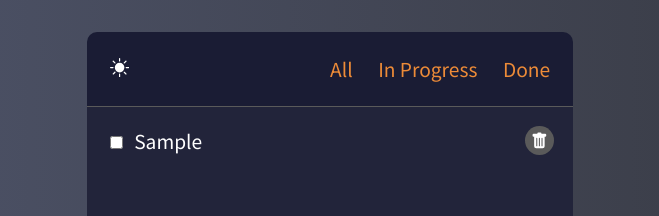
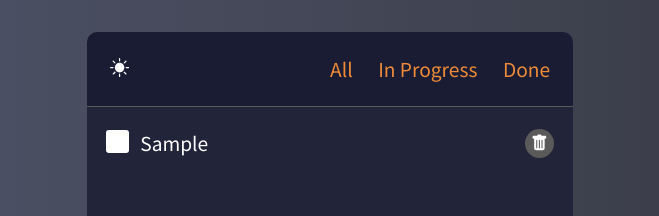
Before and after one commit to hheeseung/dream-coding-to-do-list, a React (Create React App) app: page / in a window 1280 px wide. Both pictures are taken after typing "Sample" into the empty fields and a click on the button "Add". Shown: the top 216 px of the page, without its empty margins (310-969 px from the left). Built offline with nearby package versions, Linux system fonts and the light colour scheme.

Commit message:
feat: 체크박스 체크 여부에 따른 할일 완료여부 변경

```diff
--- a/src/App.js
+++ b/src/App.js
@@ -2,17 +2,17 @@ import { BsFillSunFill } from "react-icons/bs";
 import styles from "./App.module.css";
 import { useForm } from "react-hook-form";
 import { useState } from "react";
+import { v4 as uuidv4 } from "uuid";
 import Todo from "./components/todo/Todo";
-import { v4 as uuidv4 } from "uuid";
 uuidv4();
 
-const DEFAULT_DATA = JSON.parse(localStorage.getItem("todos")) || [];
+const DEFAULT_TODOS = JSON.parse(localStorage.getItem("todos")) || [];
 
 function App() {
   const { register, handleSubmit, setValue } = useForm();
-  const [todos, setTodos] = useState(DEFAULT_DATA);
+  const [todos, setTodos] = useState(DEFAULT_TODOS);
 
-  const onValid = (data) => {
+  const handleAdd = (data) => {
     if (localStorage.getItem("todos") === null) {
       localStorage.setItem("todos", JSON.stringify(todos));
     }
@@ -51,11 +51,16 @@ function App() {
         <main className={styles.todos}>
           <ul className={styles.todo}>
             {todos.map((todo) => (
-              <Todo {...todo} key={todo.id} handleDelete={handleDelete} />
+              <Todo
+                {...todo}
+                key={todo.id}
+                handleDelete={handleDelete}
+                setTodos={setTodos}
+              />
             ))}
           </ul>
         </main>
-        <form className={styles.form} onSubmit={handleSubmit(onValid)}>
+        <form className={styles.form} onSubmit={handleSubmit(handleAdd)}>
           <input
             type="text"
             placeholder="Add To Do"
--- a/src/App.module.css
+++ b/src/App.module.css
@@ -71,6 +71,49 @@
   font-size: larger;
 }
 
+/* ToDos */
+.todoDetail {
+  display: flex;
+  justify-content: space-between;
+  align-items: center;
+  margin-bottom: 0.8rem;
+}
+
+.todoTitle {
+  display: flex;
+  align-items: center;
+}
+
+.checkbox {
+  margin-right: 0.7rem;
+  cursor: pointer;
+  font-size: larger;
+}
+
+.checked {
+  text-decoration: line-through;
+}
+
+.deleteToDo {
+  width: 1.8rem;
+  height: 1.8rem;
+  display: flex;
+  justify-content: center;
+  align-items: center;
+  background-color: #5a5a5a;
+  color: rgb(255, 255, 255);
+  border-radius: 50%;
+  font-size: large;
+  outline: none;
+  border: none;
+  cursor: pointer;
+  transition: background-color 0.2s ease-in-out;
+}
+
+.deleteToDo:hover {
+  background-color: rgb(239, 133, 46);
+}
+
 /* Form */
 .form {
   display: flex;
--- a/src/components/todo/Todo.jsx
+++ b/src/components/todo/Todo.jsx
@@ -1,12 +1,31 @@
-import { BsFillTrashFill } from "react-icons/bs";
+import {
+  BsFillTrashFill,
+  BsFillCheckSquareFill,
+  BsSquareFill,
+} from "react-icons/bs";
 import styles from "./Todo.module.css";
 
-export default function Todo({ id, todo, handleDelete }) {
+export default function Todo({ id, todo, isDone, handleDelete, setTodos }) {
+  const handleCheck = (id) => {
+    const defaultTodos = JSON.parse(localStorage.getItem("todos"));
+    const updatedTodos = defaultTodos.map((item) => {
+      if (item.id === id) {
+        return { ...item, isDone: !item.isDone };
+      } else {
+        return item;
+      }
+    });
+    localStorage.setItem("todos", JSON.stringify(updatedTodos));
+    setTodos(JSON.parse(localStorage.getItem("todos")));
+  };
+
   return (
     <li className={styles.todoDetail}>
       <div className={styles.todoTitle}>
-        <input type="checkbox" />
-        <span>{todo}</span>
+        <div className={styles.checkbox} onClick={() => handleCheck(id)}>
+          {isDone ? <BsFillCheckSquareFill /> : <BsSquareFill />}
+        </div>
+        <span className={isDone ? styles.checked : ""}>{todo}</span>
       </div>
       <button className={styles.deleteToDo} onClick={() => handleDelete(id)}>
         <BsFillTrashFill />
--- a/src/components/todo/Todo.module.css
+++ b/src/components/todo/Todo.module.css
@@ -6,8 +6,19 @@
   margin-bottom: 0.8rem;
 }
 
-.todoTitle input {
+.todoTitle {
+  display: flex;
+  align-items: center;
+}
+
+.checkbox {
   margin-right: 0.7rem;
+  cursor: pointer;
+  font-size: larger;
+}
+
+.checked {
+  text-decoration: line-through;
 }
 
 .deleteToDo {
```
